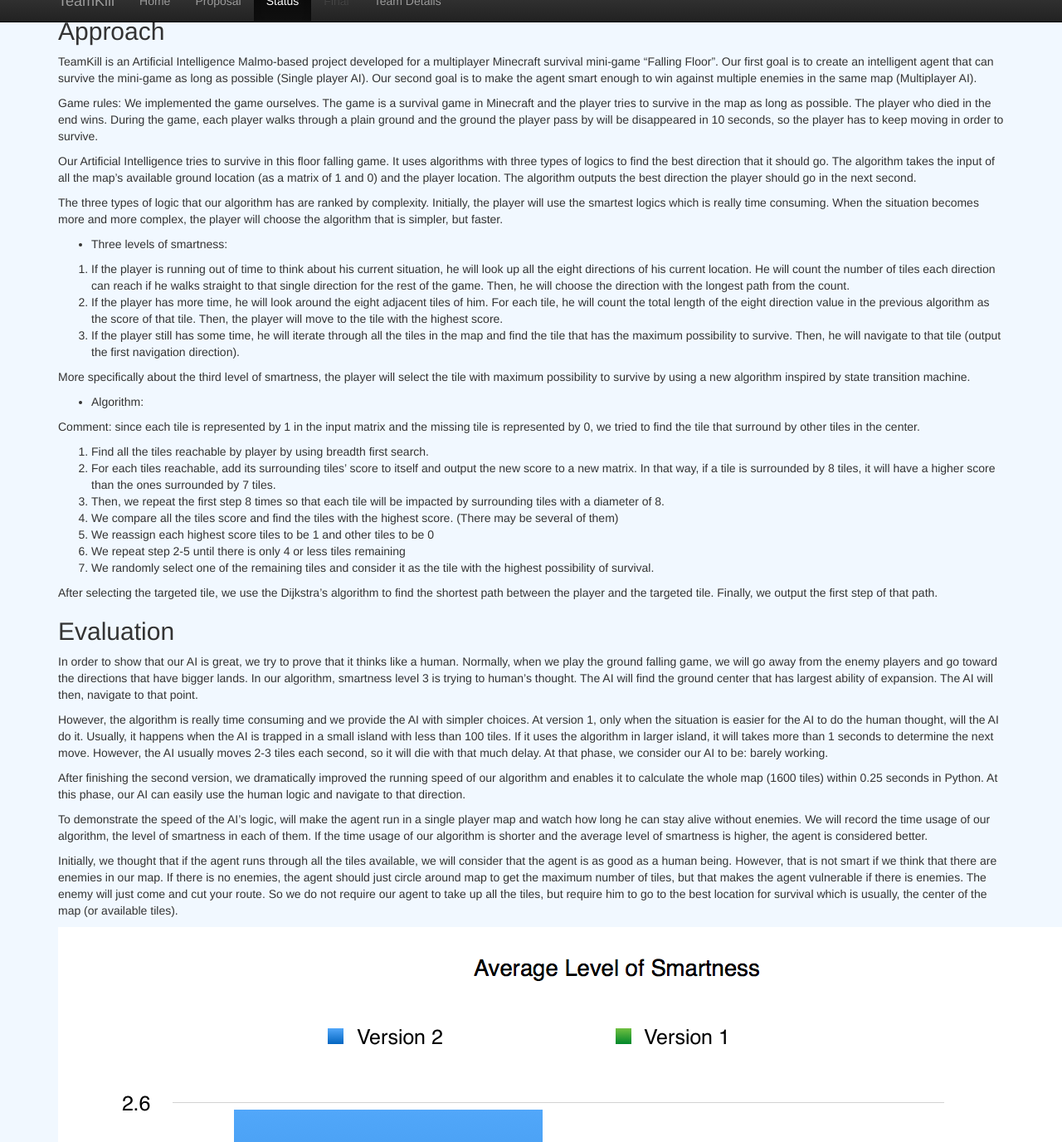
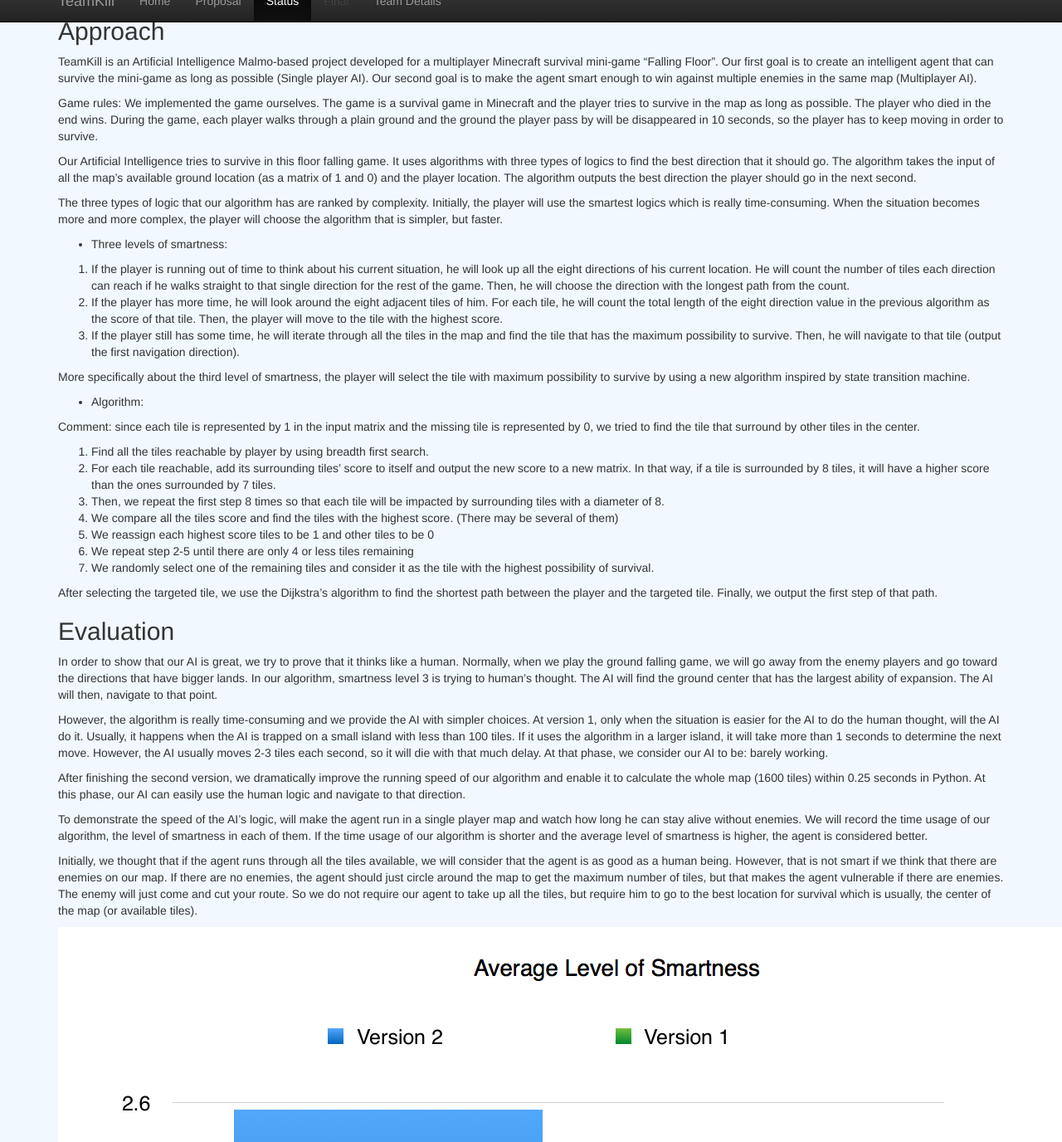
Before and after one commit to zhuohan/teamKill, a Jekyll site: the page built from docs/status.md, in a window 1280 px wide and 1400 px high, scrolled down 896 px, cut to the strip 24-1400 px from the top of the window. Shown: the whole strip at 83% size. Built offline with Jekyll 4.4.1, drawn with Linux system fonts in a browser that asks for light colours; some of the changed text lies outside the part shown.

Commit message:
Update status.md

```diff
--- a/docs/status.md
+++ b/docs/status.md
@@ -21,7 +21,7 @@
 
 Our Artificial Intelligence tries to survive in this floor falling game. It uses algorithms with three types of logics to find the best direction that it should go. The algorithm takes the input of all the map’s available ground location (as a matrix of 1 and 0) and the player location. The algorithm outputs the best direction the player should go in the next second.
 
-The three types of logic that our algorithm has are ranked by complexity. Initially, the player will use the smartest logics which is really time consuming. When the situation becomes more and more complex, the player will choose the algorithm that is simpler, but faster.
+The three types of logic that our algorithm has are ranked by complexity. Initially, the player will use the smartest logics which is really time-consuming. When the situation becomes more and more complex, the player will choose the algorithm that is simpler, but faster.
 
 - Three levels of smartness:
 
@@ -36,11 +36,11 @@
 Comment: since each tile is represented by 1 in the input matrix and the missing tile is represented by 0, we tried to find the tile that surround by other tiles in the center.
 
 1. Find all the tiles reachable by player by using breadth first search.
-2. For each tiles reachable, add its surrounding tiles’ score to itself and output the new score to a new matrix. In that way, if a tile is surrounded by 8 tiles, it will have a higher score than the ones surrounded by 7 tiles.
+2. For each tile reachable, add its surrounding tiles’ score to itself and output the new score to a new matrix. In that way, if a tile is surrounded by 8 tiles, it will have a higher score than the ones surrounded by 7 tiles.
 3. Then, we repeat the first step 8 times so that each tile will be impacted by surrounding tiles with a diameter of 8.
 4. We compare all the tiles score and find the tiles with the highest score. (There may be several of them)
 5. We reassign each highest score tiles to be 1 and other tiles to be 0
-6. We repeat step 2-5 until there is only 4 or less tiles remaining
+6. We repeat step 2-5 until there are only 4 or less tiles remaining
 7. We randomly select one of the remaining tiles and consider it as the tile with the highest possibility of survival.
 
 After selecting the targeted tile, we use the Dijkstra’s algorithm to find the shortest path between the player and the targeted tile. Finally, we output the first step of that path.
@@ -48,21 +48,21 @@
 
 ## Evaluation
 
-In order to show that our AI is great, we try to prove that it thinks like a human. Normally, when we play the ground falling game, we will go away from the enemy players and go toward the directions that have bigger lands. In our algorithm, smartness level 3 is trying to human’s thought. The AI will find the ground center that has largest ability of expansion. The AI will then, navigate to that point.
+In order to show that our AI is great, we try to prove that it thinks like a human. Normally, when we play the ground falling game, we will go away from the enemy players and go toward the directions that have bigger lands. In our algorithm, smartness level 3 is trying to human’s thought. The AI will find the ground center that has the largest ability of expansion. The AI will then, navigate to that point.
 
-However, the algorithm is really time consuming and we provide the AI with simpler choices. At version 1, only when the situation is easier for the AI to do the human thought, will the AI do it. Usually, it happens when the AI is trapped in a small island with less than 100 tiles. If it uses the algorithm in larger island, it will takes more than 1 seconds to determine the next move. However, the AI usually moves 2-3 tiles each second, so it will die with that much delay. At that phase, we consider our AI to be: barely working.
+However, the algorithm is really time-consuming and we provide the AI with simpler choices. At version 1, only when the situation is easier for the AI to do the human thought, will the AI do it. Usually, it happens when the AI is trapped on a small island with less than 100 tiles. If it uses the algorithm in a larger island, it will take more than 1 seconds to determine the next move. However, the AI usually moves 2-3 tiles each second, so it will die with that much delay. At that phase, we consider our AI to be: barely working.
 
-After finishing the second version, we dramatically improved the running speed of our algorithm and enables it to calculate the whole map (1600 tiles) within 0.25 seconds in Python. At this phase, our AI can easily use the human logic and navigate to that direction.
+After finishing the second version, we dramatically improve the running speed of our algorithm and enable it to calculate the whole map (1600 tiles) within 0.25 seconds in Python. At this phase, our AI can easily use the human logic and navigate to that direction.
 
 To demonstrate the speed of the AI’s logic, will make the agent run in a single player map and watch how long he can stay alive without enemies. We will record the time usage of our algorithm, the level of smartness in each of them. If the time usage of our algorithm is shorter and the average level of smartness is higher, the agent is considered better.
 
-Initially, we thought that if the agent runs through all the tiles available, we will consider that the agent is as good as a human being. However, that is not smart if we think that there are enemies in our map. If there is no enemies, the agent should just circle around map to get the maximum number of tiles, but that makes the agent vulnerable if there is enemies. The enemy will just come and cut your route. So we do not require our agent to take up all the tiles, but require him to go to the best location for survival which is usually, the center of the map (or available tiles).
+Initially, we thought that if the agent runs through all the tiles available, we will consider that the agent is as good as a human being. However, that is not smart if we think that there are enemies on our map. If there are no enemies, the agent should just circle around the map to get the maximum number of tiles, but that makes the agent vulnerable if there are enemies. The enemy will just come and cut your route. So we do not require our agent to take up all the tiles, but require him to go to the best location for survival which is usually, the center of the map (or available tiles).
 
 
 ![docs](2.png)
 ![docs](3.png)
 
-Another evaluation factor is the possibility of death that is due to inappropriate action. Currently, our agent does not do well when it reaches the margin. However, we tries to decrease that possibility. We realized that if the AI make decisions too slow, it is very possible that it went to the wrong direction. (since the correct direction has not been returned yet) To solve that problem, we gave even more strict time limit for our AI: 0.2 seconds. Then, we evaluate our agent by comparing its error possibilities to the previous version. If it reaches the both the accepted speed and accepted error possibilities, we consider that it is successful.
+Another evaluation factor is the possibility of death that is due to an inappropriate action. Currently, our agent does not do well when it reaches the margin. However, we try to decrease that possibility. We realized that if the AI make decisions too slow, it is very likely that it went to the wrong direction. (since the correct direction has not been returned yet) To solve that problem, we gave an even more strict time limit for our AI: 0.2 seconds. Then, we evaluate our agent by comparing its error possibilities to the previous version. If it reaches the both the accepted speed and accepted error possibilities, we consider that it is successful.
 
 ![docs](/1.png)
 
@@ -73,9 +73,9 @@
 
 We need to destroy a block 5 seconds after the player steps one it, however, Minecraft does not have the function to delay the destruction. Therefore, we implemented a hashmap (dictionary) to store all the destructions and time spot. Then, we destroy the blocks after the time in the dictionary is 5 seconds earlier than the current time.
 
-2. The initial AI algorithm is slow because it tries to find the best tile for this phase with step 2, but repeat n/2 times. That makes the algorithm running time O(8^n). So what modified our algorithms to this version which has running time of  O(n^1.5). (n is the number of tiles)
+2. The initial AI algorithm is slow because it tries to find the best tile for this phase with step 2, but repeat n/2 times. That makes the algorithm running time O(8^n). So what modified our algorithms to this version which has the running time of  O(n^1.5). (n is the number of tiles)
 
 
 ## Remaining Goal and Challenges:
 1. Our algorithm is fast enough to support smartness level 3 single player version, but remains level 2 in multi-agent (all of them are AI) version. We will improve that in the future.
-2. Our algorithm compute the player’s location based on matrix. However, the real AI’s location is not decimal number. We rounded it off to be integer, but there are some special cases when the AI is standing in the corner of a tile, but want to go to another corner’s direction. That makes it goes to an adjacent tile first before it reaches its goal tile. We will make our agent think about that in the future.
+2. Our algorithm computes the player’s location based on matrix. However, the real AI’s location is not a decimal number. We rounded it off to be integer, but there are some special cases when the AI is standing in the corner of a tile, but want to go to another corner’s direction. That makes it goes to an adjacent tile first before it reaches its goal tile. We will make our agent think about that in the future.
```
